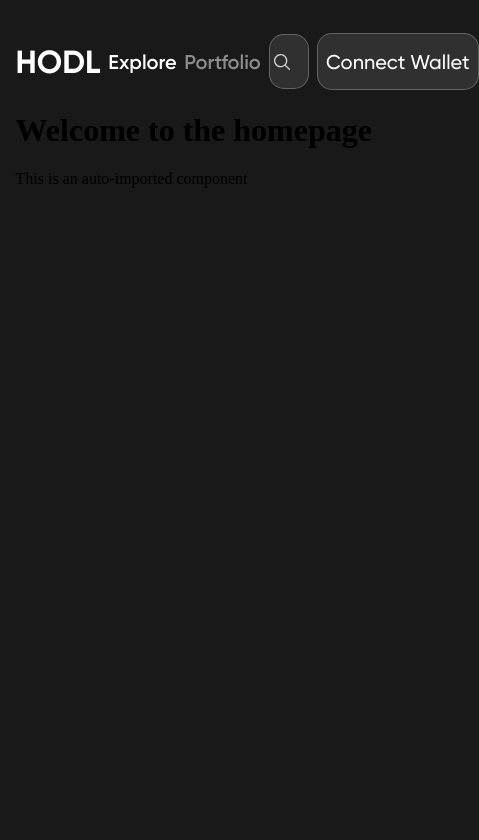
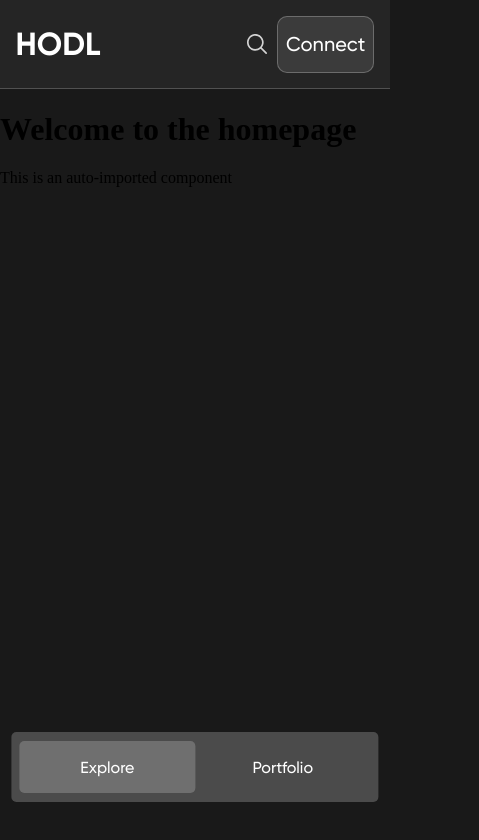
Before and after one commit to aarumi8/nuxt-hodl, a Nuxt app: page / in a window 390 px wide. Shown: the top 840 px of the page, 479 px wide, since content can reach past the window. Built offline with nearby package versions, Linux system fonts and the light colour scheme.

Commit message:
add header mobile

```diff
--- a/assets/css/global.css
+++ b/assets/css/global.css
@@ -3,6 +3,12 @@ html {
 }
 body {
     margin: 3.9vh 4vw 3.9vh 4vw;
+}
+
+@media (max-width: 767px) {
+    body {
+        margin: 0;
+    }
 }
 
 @font-face {
--- a/components/Header.vue
+++ b/components/Header.vue
@@ -1,20 +1,61 @@
 <template>
   <header class="header">
     <nuxt-link to="/" class="logo">HODL</nuxt-link>
-    <nuxt-link to="/" :class="['header-text', { 'active': isRouteActive('/') }]">Explore</nuxt-link>
-    <nuxt-link to="/portfolio" :class="['header-text', { 'active': isRouteActive('/portfolio') }]">Portfolio</nuxt-link>
-    <div class="search-bar">
+
+    <nuxt-link
+      to="/"
+      :class="['header-text-desktop', { active: isRouteActive('/') }]"
+      >Explore</nuxt-link
+    >
+    <nuxt-link
+      to="/portfolio"
+      :class="['header-text-desktop', { active: isRouteActive('/portfolio') }]"
+      >Portfolio</nuxt-link
+    >
+
+    <div class="mobile-links-menu">
+          <nuxt-link
+      to="/"
+      :class="['header-text-mobile', { active: isRouteActive('/') }]"
+      >Explore</nuxt-link
+    >
+    <nuxt-link
+      to="/portfolio"
+      :class="['header-text-mobile', { active: isRouteActive('/portfolio') }]"
+      >Portfolio</nuxt-link
+    >
+    </div>
+
+    <div class="search-bar" v-if="showMobileSearchBar">
       <span class="search-icon"></span>
-      <input type="text" placeholder="Search by token" v-model="searchQuery" @input="handleSearch" />
+      <input
+        type="text"
+        placeholder="Search by token"
+        v-model="searchQuery"
+        @input="handleSearch"
+      />
       <div class="search-results" v-if="searching || searchResults">
         <div v-if="searching" class="loading">Loading...</div>
         <div v-else-if="searchResults?.found" class="result">
-          <nuxt-link :to="`/vault/${searchResults.tokenAddress}`">searchResults.tokenName</nuxt-link>
+          <nuxt-link :to="`/vault/${searchResults.tokenAddress}`"
+            >searchResults.tokenName</nuxt-link
+          >
         </div>
         <div v-else class="not-found">Not found</div>
       </div>
     </div>
-    <button class="connect-wallet">Connect Wallet</button>
+
+    <div class="searchAndButton">
+      <!-- Mobile Search Icon -->
+      <span
+        class="mobile-search-icon"
+        :class="{ active: showMobileSearchBar }"
+        @click="toggleMobileSearch"
+      ></span>
+
+      <button class="connect-wallet">Connect Wallet</button>
+      <button class="connect-wallet-mobile">Connect</button>
+    </div>
   </header>
 </template>
 
@@ -22,29 +63,43 @@
 export default defineComponent({
   setup() {
     const route = useRoute();
-    const searchQuery = ref('');
+    const searchQuery = ref("");
     const searchResults = ref(null);
     const searching = ref(false);
+    const showMobileSearchBar = ref(true);
 
     onMounted(() => {
       // if user clicks outside of the search results, close the dropdown
-      window.addEventListener('click', (e: MouseEvent) => {
-        if ((e.target as HTMLElement).closest('.search-bar')) return;
+      window.addEventListener("click", (e: MouseEvent) => {
+        if ((e.target as HTMLElement).closest(".search-bar")) return;
         searchResults.value = null;
       });
+
+      updateWidth();
+
+      window.addEventListener("resize", updateWidth);
+    });
+
+    onUnmounted(() => {
+      window.removeEventListener("resize", updateWidth);
     });
 
     // if results view is open, make search bar border radius to 0px
     watch(searchResults, () => {
-      const searchBar = document.querySelector('.search-bar') as HTMLElement;
+      const searchBar = document.querySelector(".search-bar") as HTMLElement;
       if (searchResults.value) {
-        searchBar?.style.setProperty('border-radius', '15px 15px 0 0');
+        searchBar?.style.setProperty("border-radius", "15px 15px 0 0");
       } else {
-        searchBar?.style.setProperty('border-radius', '15px');
+        searchBar?.style.setProperty("border-radius", "15px");
       }
     });
 
+    // Method to toggle the visibility of the search bar
+    const toggleMobileSearch = () => {
+      showMobileSearchBar.value = !showMobileSearchBar.value;
+    };
 
+    // add lodash debounce in future
     const handleSearch = () => {
       if (!searchQuery.value) {
         searchResults.value = null;
@@ -52,23 +107,40 @@ export default defineComponent({
       }
       searching.value = true;
       // Simulate an API call to search for the token
-      const results = 'kek' // Implement this function based on your API
+      const results = "kek"; // Implement this function based on your API
       searchResults.value = results;
       searching.value = false;
-    } // Adjust debounce timing as needed
+    }; // Adjust debounce timing as needed
 
     function isRouteActive(path: string): boolean {
       return route.path === path;
     }
 
-    return { isRouteActive, searchQuery, searchResults, searching, handleSearch };
-  }
+    function updateWidth() {
+      if(window.innerWidth > 767) {
+        showMobileSearchBar.value = true;
+      } else {
+        showMobileSearchBar.value = false;
+      }
+    }
+
+    return {
+      isRouteActive,
+      searchQuery,
+      searchResults,
+      searching,
+      handleSearch,
+      showMobileSearchBar,
+      toggleMobileSearch,
+    };
+  },
 });
 </script>
 
 <style scoped>
 .header {
   display: flex;
+  position: relative;
   justify-content: space-between;
   align-items: center;
   gap: 2vw;
@@ -76,28 +148,29 @@ export default defineComponent({
 }
 
 .logo {
-  color: #FFF;
-  font-family: 'Gilroy', sans-serif;
+  color: #fff;
+  font-family: "Gilroy", sans-serif;
   font-size: 2rem;
   font-weight: 700;
   text-decoration: none;
 }
 
-.header-text {
-  color: #FFF;
-  font-family: 'Gilroy', sans-serif;
+.header-text-desktop {
+  color: #fff;
+  font-family: "Gilroy", sans-serif;
   font-weight: 600;
   font-size: 1.25rem;
   text-decoration: none;
   opacity: 0.5;
 }
 
-.header-text.active {
-  opacity: 1.0;
+.header-text-desktop.active {
+  opacity: 1;
 }
 
-.header-text:hover, .header-text:active {
-  opacity: 1.0;
+.header-text-desktop:hover,
+.header-text-desktop:active {
+  opacity: 1;
 }
 
 .search-bar {
@@ -109,28 +182,40 @@ export default defineComponent({
   gap: 10px;
   border-radius: 15px;
   border: 1px solid rgba(255, 255, 255, 0.25);
-  background: rgba(255, 255, 255, 0.10);
+  background: rgba(255, 255, 255, 0.1);
 }
 
 .search-icon {
   width: 1rem;
   height: 1rem;
   flex-shrink: 0;
-  background-image: url('~/assets/searchIcon.svg');
+  background-image: url("~/assets/searchIcon.svg");
+}
+
+.mobile-search-icon {
+  display: none;
+  width: 1rem;
+  height: 1rem;
+  background-image: url("~/assets/searchIcon.svg");
+  transform: scale(1.25);
+}
+
+.mobile-search-icon.active {
+  background-image: url("~/assets/activeSearchIcon.svg"); /* Icon when active/search bar is shown */
 }
 
 .search-bar input {
   background: transparent;
   border: none;
-  color: #FFF;
-  font-family: 'Gilroy', sans-serif;
+  color: #fff;
+  font-family: "Gilroy", sans-serif;
   font-size: 1rem;
   font-weight: 500;
   width: 100%;
 }
 
 input:focus {
-    outline:none;
+  outline: none;
 }
 
 .connect-wallet {
@@ -141,14 +226,35 @@ input:focus {
   align-items: center;
   border-radius: 15px;
   border: 1px solid rgba(255, 255, 255, 0.25);
-  background: rgba(255, 255, 255, 0.10);
-  color: #FFF;
-  font-family: 'Gilroy';
+  background: rgba(255, 255, 255, 0.1);
+  color: #fff;
+  font-family: "Gilroy";
   font-size: 1.25rem;
   font-weight: 500;
 }
 
-.connect-wallet:hover, .connect-wallet:active {
+.connect-wallet:hover,
+.connect-wallet:active {
+  opacity: 0.75;
+}
+
+.connect-wallet-mobile {
+  display: none;
+  white-space: nowrap;
+  padding: 1.85vh 2.08vw;
+  justify-content: center;
+  align-items: center;
+  border-radius: 10px;
+  border: 1px solid rgba(255, 255, 255, 0.25);
+  background: rgba(255, 255, 255, 0.1);
+  color: #fff;
+  font-family: "Gilroy";
+  font-size: 1.25rem;
+  font-weight: 500;
+}
+
+.connect-wallet-mobile:hover,
+.connect-wallet-mobile:active {
   opacity: 0.75;
 }
 
@@ -165,16 +271,105 @@ input:focus {
   z-index: 10;
 }
 
-.loading, .result, .not-found {
+.loading,
+.result,
+.not-found {
   padding: 1.85vh 1.08vw;
-  color: #FFF;
-  font-family: 'Gilroy', sans-serif;
+  color: #fff;
+  font-family: "Gilroy", sans-serif;
   font-size: 1rem;
   font-weight: 500;
   z-index: 10;
 }
 
 .result a {
-  color: #007BFF; /* Adjust color as needed */
+  color: #007bff; /* Adjust color as needed */
+}
+
+.searchAndButton {
+  display: flex;
+  align-items: center;
+  gap: 3vw;
+}
+
+.mobile-links-menu {
+  bottom: 5%;
+  display: none;
+  flex-direction: row;
+  position: fixed;
+  background-color: rgb(75, 75, 75);
+  width: 90%;
+  padding: 1vh 2.08vw;
+  border-radius: 5px;
+   left: 50%; /* Set left to 50% of the viewport width */
+  transform: translateX(-50%);
+}
+
+.header-text-mobile {
+  border-radius: 5px;
+  background: rgba(255, 255, 255, 0.0);
+  color: #fff;
+  font-family: "Gilroy";
+  font-size: 1rem;
+  font-weight: 500;
+  padding: 2vh 2.08vw;
+  white-space: nowrap;
+  width: 100%;
+  text-align: center;
+  text-decoration: none;
+}
+
+.header-text-mobile.active {
+  background: rgba(255, 255, 255, 0.2);
+}
+
+@media (max-width: 767px) {
+  .header {
+    background-color: rgba(255, 255, 255, 0.05);
+    border-bottom: 1px solid rgba(255, 255, 255, 0.2);
+  }
+
+  .logo {
+    margin-left: 4vw;
+    margin-top: 4vw;
+    margin-bottom: 4vw;
+  }
+
+  .search-bar {
+    background: rgb(48, 48, 48);
+    position: absolute;
+    top: 120%;
+    width: 90vw;
+    margin-right: 4vw;
+    margin-left: 4vw;
+  }
+
+  .header-text-desktop {
+    display: none;
+  }
+
+  .mobile-search-icon {
+    display: flex; /* Show search icon on mobile */
+  }
+
+  .mobile-search-icon:hover,
+  .mobile-search-icon:active {
+    opacity: 0.75;
+  }
+
+  .connect-wallet-mobile {
+    margin-right: 4vw;
+    margin-top: 4vw;
+    margin-bottom: 4vw;
+    display: flex; /* Show connect wallet button on mobile */
+  }
+
+  .connect-wallet {
+    display: none; /* Hide connect wallet button on mobile */
+  }
+
+  .mobile-links-menu {
+    display: flex;
+  }
 }
 </style>
```
Also changed, not shown: assets/activeSearchIcon.svg (added).
